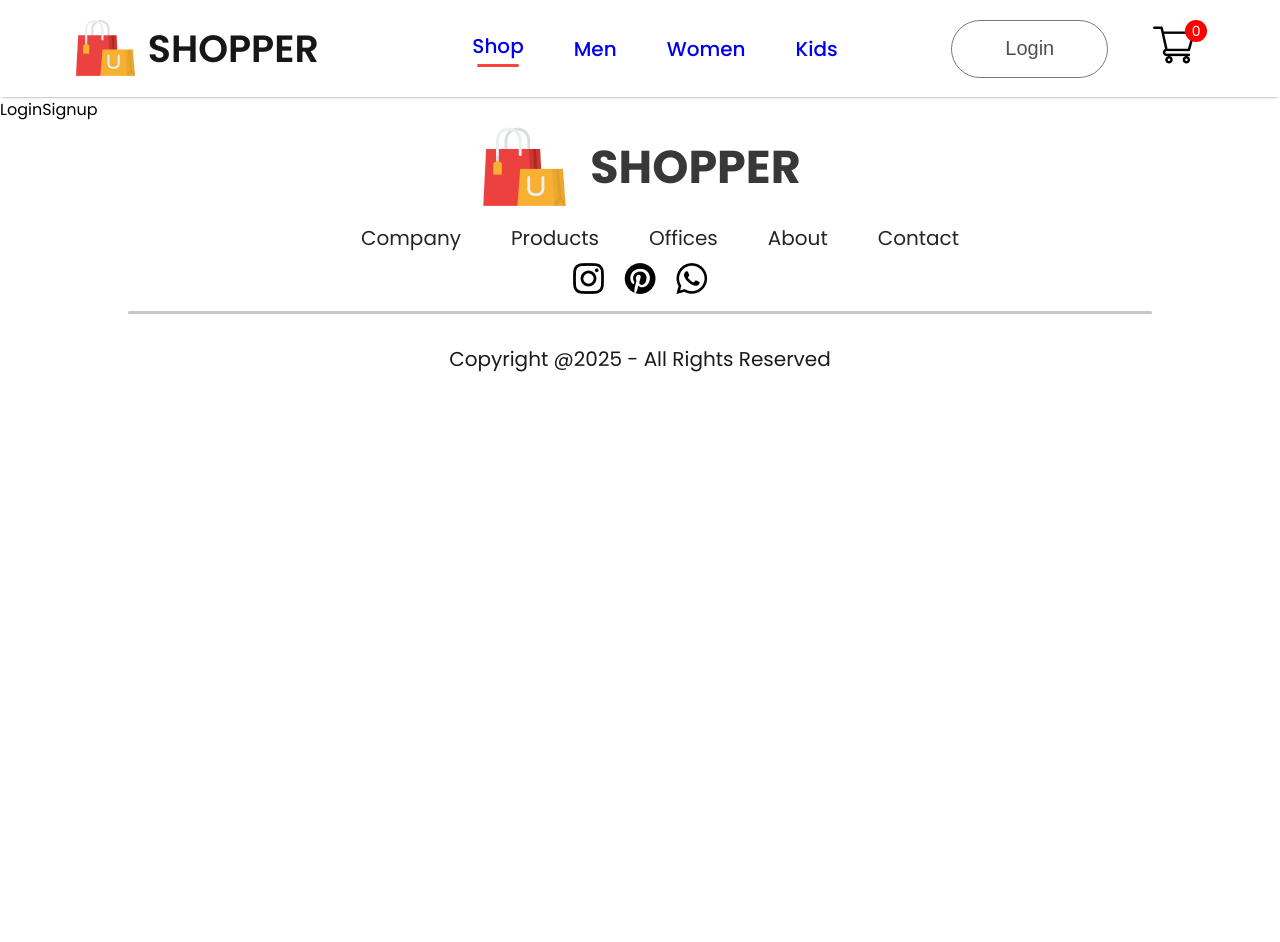
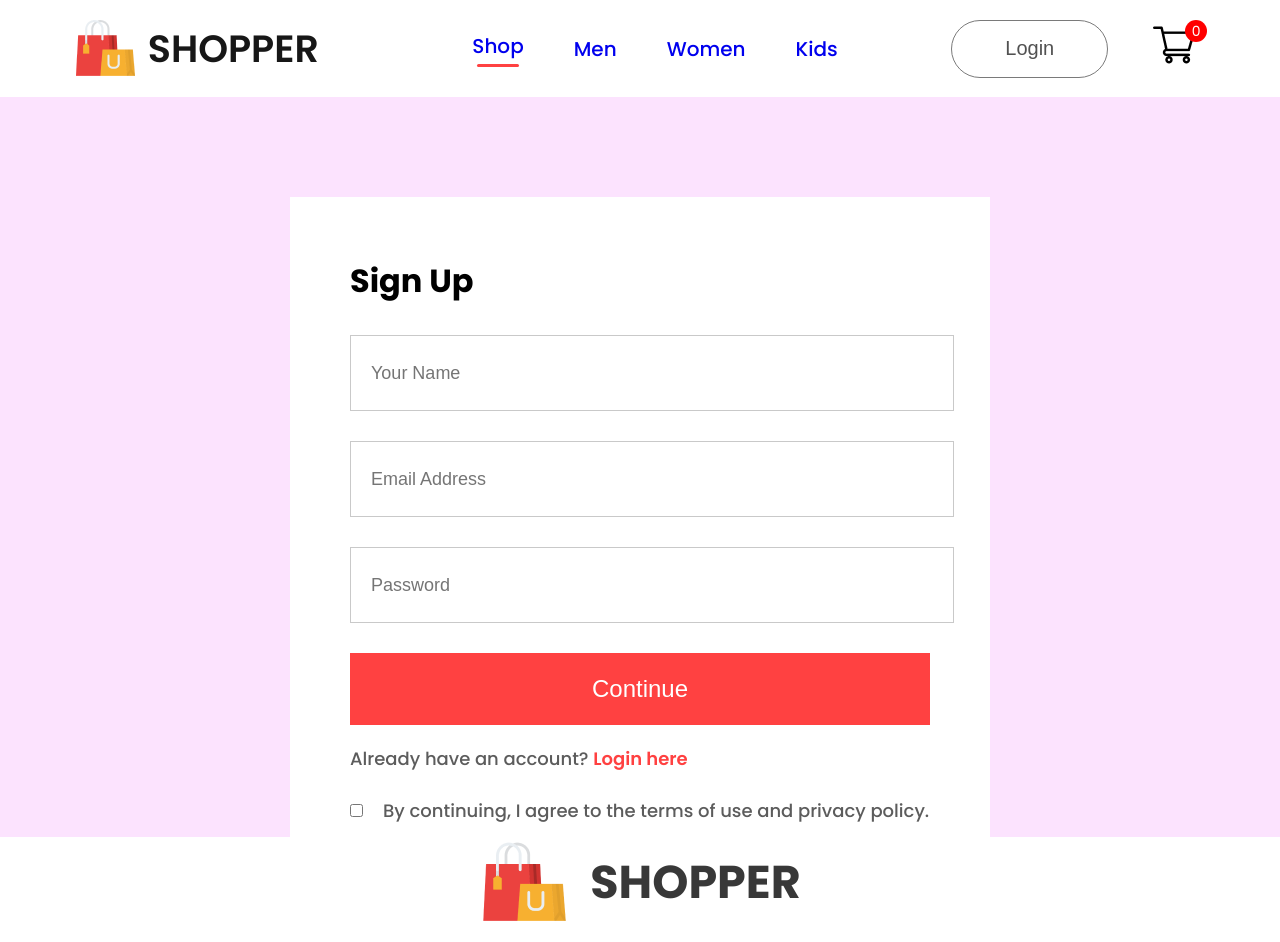
Before and after one commit to selflessgenie/ecommerce, a React (Create React App) app in the folder frontend/: page /login in a window 1280 px wide. Shown: the top 942 px of the page. Before the commit the page ends 800 px from the top, so only its background shows below. Built offline with nearby package versions, Linux system fonts and the light colour scheme.

Commit message:
Should start with Product.jsx

```diff
--- a/frontend/src/App.js
+++ b/frontend/src/App.js
@@ -7,6 +7,10 @@
 import { Cart } from './Pages/Cart';
 import { LoginSignup } from './Pages/LoginSignup';
 import { Footer } from './Components/Footer/Footer';
+import men_banner from './Components/Assets/banner_mens.png'
+import women_banner from './Components/Assets/banner_women.png'
+import kid_banner from './Components/Assets/banner_kids.png'
+
 
 function App() {
   return (
@@ -15,9 +19,9 @@
         <Navbar />
         <Routes>
           <Route path='/' element={<Shop/>}/>
-          <Route path='/mens' element={<ShopCategory category = "men"/>}/>
-          <Route path='/womens' element={<ShopCategory category = "women"/>}/>
-          <Route path='/kids' element={<ShopCategory category = "kid"/>}/>
+          <Route path='/mens' element={<ShopCategory banner = {men_banner} category = "men"/>}/>
+          <Route path='/womens' element={<ShopCategory banner = {women_banner} category = "women"/>}/>
+          <Route path='/kids' element={<ShopCategory banner = {kid_banner} category = "kid"/>}/>
           <Route path='/product' element={<Product/>}>
             <Route path=':productId' element={<Product/>}/>
           </Route>
--- a/frontend/src/Components/Item/Item.jsx
+++ b/frontend/src/Components/Item/Item.jsx
@@ -17,3 +17,5 @@
     </div>
   )
 }
+
+export default Item;
--- /dev/null
+++ b/frontend/src/Context/ShopContext.jsx
@@ -0,0 +1,16 @@
+import React, { createContext } from 'react'
+import all_product from "../Components/Assets/all_product";
+
+export const ShopContext = createContext(null);
+
+const ShopContextProvider = (props) => {
+    const contextValue = {all_product};
+
+    return (
+        <ShopContext.Provider value={contextValue}>
+            {props.children}
+        </ShopContext.Provider>
+    )
+}
+
+export default ShopContextProvider;
--- /dev/null
+++ b/frontend/src/Pages/CSS/LoginSignup.css
@@ -0,0 +1,69 @@
+.loginsignup {
+    width: 100%;
+    height: 80vh;
+    background: #fce3fe;
+    padding-top: 100px;
+}
+
+.loginsignup-container {
+    width: 580px;
+    height: 600px;
+    background: white;
+    margin: auto;
+    padding: 40px 60px;
+}
+
+.loginsignup-container h1 {
+    margin: 20px 0px;
+}
+
+.loginsignup-fields {
+    display: flex;
+    flex-direction: column;
+    gap: 30px;
+    margin-top: 30px;
+}
+
+.loginsignup-fields input {
+    height: 72px;
+    width: 100%;
+    padding-left: 20px;
+    border: 1px solid #c9c9c9;
+    outline: none;
+    color: #5c5c5c;
+    font-size: 18px;
+}
+
+.loginsignup-container button {
+    width: 580px;
+    height: 72px;
+    color: white;
+    background: #ff4141;
+    margin-top: 30px;
+    border: none;
+    font-size: 24px;
+    font-weight: 500;
+    cursor: pointer;
+}
+
+.loginsignup-login {
+    margin-top: 20px;
+    color: #5c5c5c;
+    font-size: 18px;
+    font-weight: 500;
+}
+
+.loginsignup-login span {
+    color: #ff4141;
+    font-weight: 600;
+}
+
+.loginsignup-agree {
+    display: flex;
+    align-items: center;
+    margin-top: 25px;
+    gap: 20px;
+    color: #5c5c5c;
+    font-size: 18px;
+    font-weight: 500;
+}
--- /dev/null
+++ b/frontend/src/Pages/CSS/ShopCategory.css
@@ -0,0 +1,43 @@
+.shopcategory-banner {
+    display: block;
+    margin: 30px auto;
+    width: 82%;
+}
+
+.shopcategory-indexSort {
+    display: flex;
+    margin: 0px 170px;
+    justify-content: space-between;
+    align-items: center;
+}
+
+.shopcategory-sort {
+    padding: 10px 20px;
+    border-radius: 40px;
+    border: 1px solid #888;
+}
+
+.shopcategory-indexSort p span {
+    font-weight: 600;
+}
+
+.shopcategory-products {
+    margin: 20px 170px;
+    display: grid;
+    grid-template-columns: 1fr 1fr 1fr 1fr;
+    row-gap: 80px;
+}
+
+.shopcategory-loadmore {
+    display: flex;
+    justify-content: center;
+    align-items: center;
+    margin: 150px auto;
+    width: 233px;
+    height: 69px;
+    border-radius: 75px;
+    background: #ededed;
+    color: #787878;
+    font-size: 18px;
+    font-weight: 500;
+}
--- a/frontend/src/Pages/LoginSignup.jsx
+++ b/frontend/src/Pages/LoginSignup.jsx
@@ -1,7 +1,23 @@
 import React from 'react'
+import './CSS/LoginSignup.css'
 
 export const LoginSignup = () => {
   return (
-    <div>LoginSignup</div>
+    <div className="loginsignup">
+      <div className="loginsignup-container">
+        <h1>Sign Up</h1>
+        <div className="loginsignup-fields">
+          <input type="text" placeholder='Your Name'/>
+          <input type="email" placeholder='Email Address'/>
+          <input type="password" placeholder='Password'/>
+        </div>
+        <button>Continue</button>
+        <p className="loginsignup-login">Already have an account? <span>Login here</span></p>
+        <div className="loginsignup-agree">
+          <input type="checkbox" name="" id="" />
+          <p>By continuing, I agree to the terms of use and privacy policy.</p>
+        </div>
+      </div>
+    </div>
   )
 }
--- a/frontend/src/Pages/ShopCategory.jsx
+++ b/frontend/src/Pages/ShopCategory.jsx
@@ -1,7 +1,43 @@
-import React from 'react'
+import React, { useContext } from 'react'
+import './CSS/ShopCategory.css'
+import { ShopContext } from '../Context/ShopContext'
+import dropdown_icon from '../Components/Assets/dropdown_icon.png'
+import Item from '../Components/Item/Item'
 
-export const ShopCategory = () => {
+export const ShopCategory = (props) => {
+  const {all_product} = useContext(ShopContext)
   return (
-    <div>ShopCategory</div>
+    <div className='shop-category'>
+      <img className='shopcategory-banner' src={props.banner} alt="" />
+      <div className="shopcategory-indexSort">
+        <p>
+          <span>Showing 1-12</span> out of 36 products
+        </p>
+        <div className="shopcategory-sort">
+          Sort by <img src={dropdown_icon} alt="" />
+        </div>
+      </div>
+      <div className="shopcategory-products">
+        {all_product.map((item, i) => {
+          if (props.category === item.category) {
+            return <Item
+                          key={i}
+                          id={item.id}
+                          name={item.name}
+                          new_price={item.new_price}
+                          old_price={item.old_price}
+                          image={item.image}
+                        />
+          } else {
+            return null;
+          }
+        })}
+      </div>
+      <div className="shopcategory-loadmore">
+        Explore More
+      </div>
+    </div>
   )
 }
+
+export default ShopCategory;
--- a/frontend/src/index.js
+++ b/frontend/src/index.js
@@ -3,12 +3,13 @@
 import './index.css';
 import App from './App';
 import reportWebVitals from './reportWebVitals';
+import ShopContextProvider from './Context/ShopContext';
 
 const root = ReactDOM.createRoot(document.getElementById('root'));
 root.render(
-  <React.StrictMode>
+  <ShopContextProvider>
     <App />
-  </React.StrictMode>
+  </ShopContextProvider>
 );
 
 // If you want to start measuring performance in your app, pass a function
```
